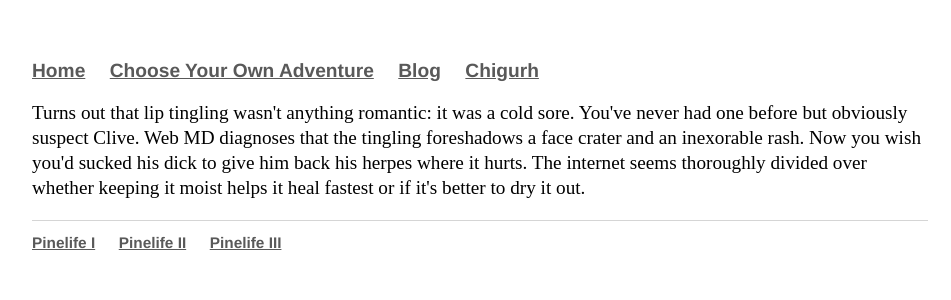
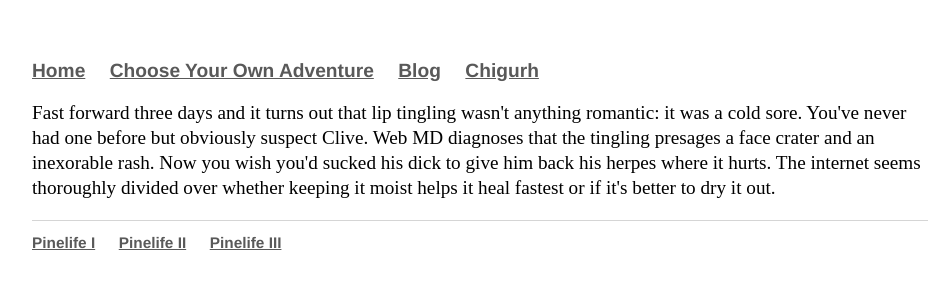
Before and after one commit to Pinelife/pinelife.github.io, a Jekyll site: the page built from Hellhole/Room8.html, in a window 1280 px wide. Shown: the top 300 px of the page, without its empty margins (160-1111 px from the left). Built offline with Jekyll 4.4.1, drawn with Linux system fonts in a browser that asks for light colours.

Commit message:
Update Room8.html

```diff
--- a/Hellhole/Room8.html
+++ b/Hellhole/Room8.html
@@ -3,8 +3,7 @@
 title: Pinelife
 ---
 <p>
-Turns out that lip tingling wasn't anything romantic: it was a cold sore. You've never had one before but obviously suspect Clive.
-  Web MD diagnoses that the tingling foreshadows a face crater and an inexorable rash. Now you wish you'd sucked his dick to give him back his herpes where it hurts.
+Fast forward three days and it turns out that lip tingling wasn't anything romantic: it was a cold sore. You've never had one before but obviously suspect Clive.
+  Web MD diagnoses that the tingling presages a face crater and an inexorable rash. Now you wish you'd sucked his dick to give him back his herpes where it hurts.
   The internet seems thoroughly divided over whether keeping it moist helps it heal fastest or if it's better to dry it out.
-
-</p>
+  </p>
```
